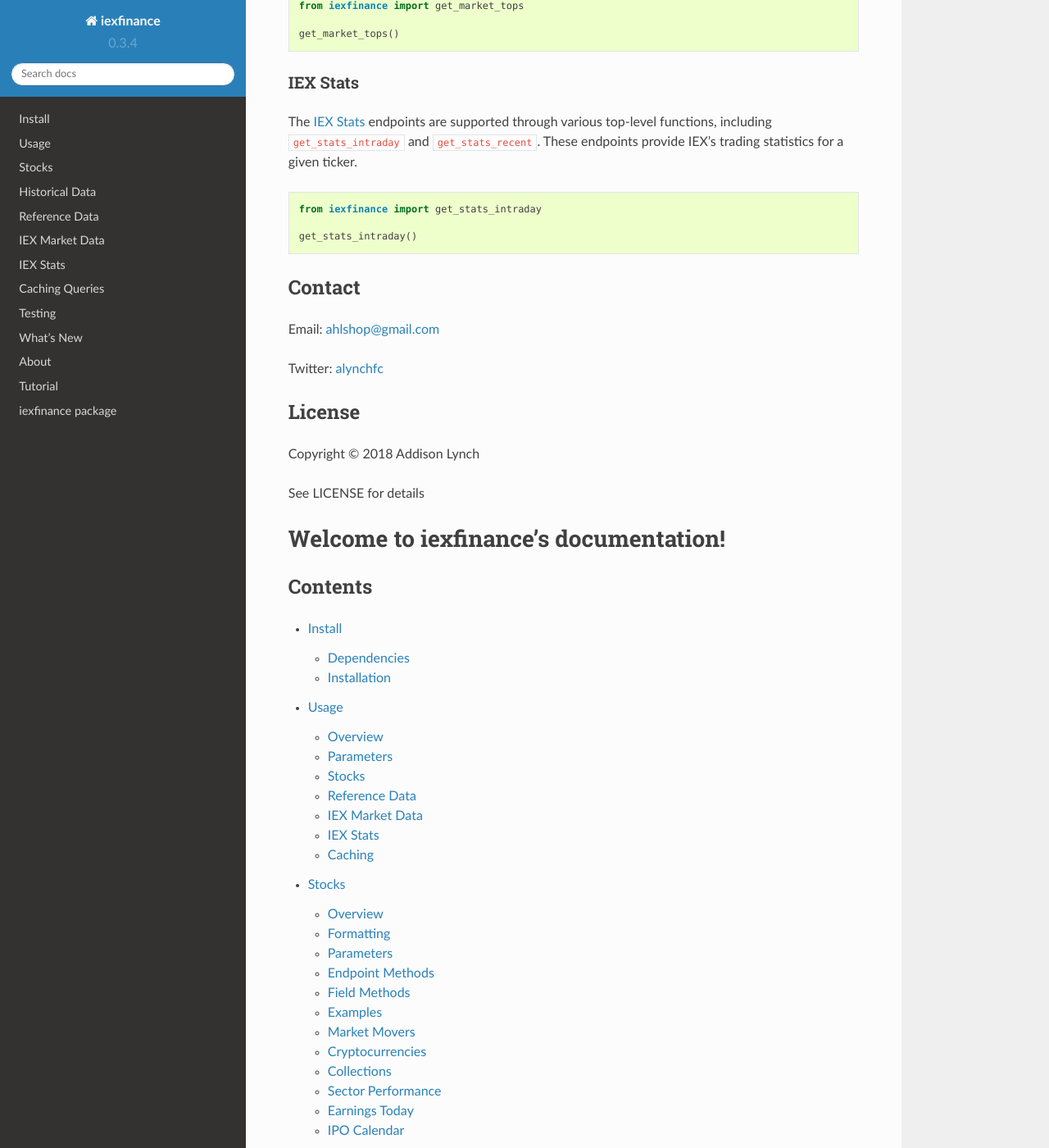
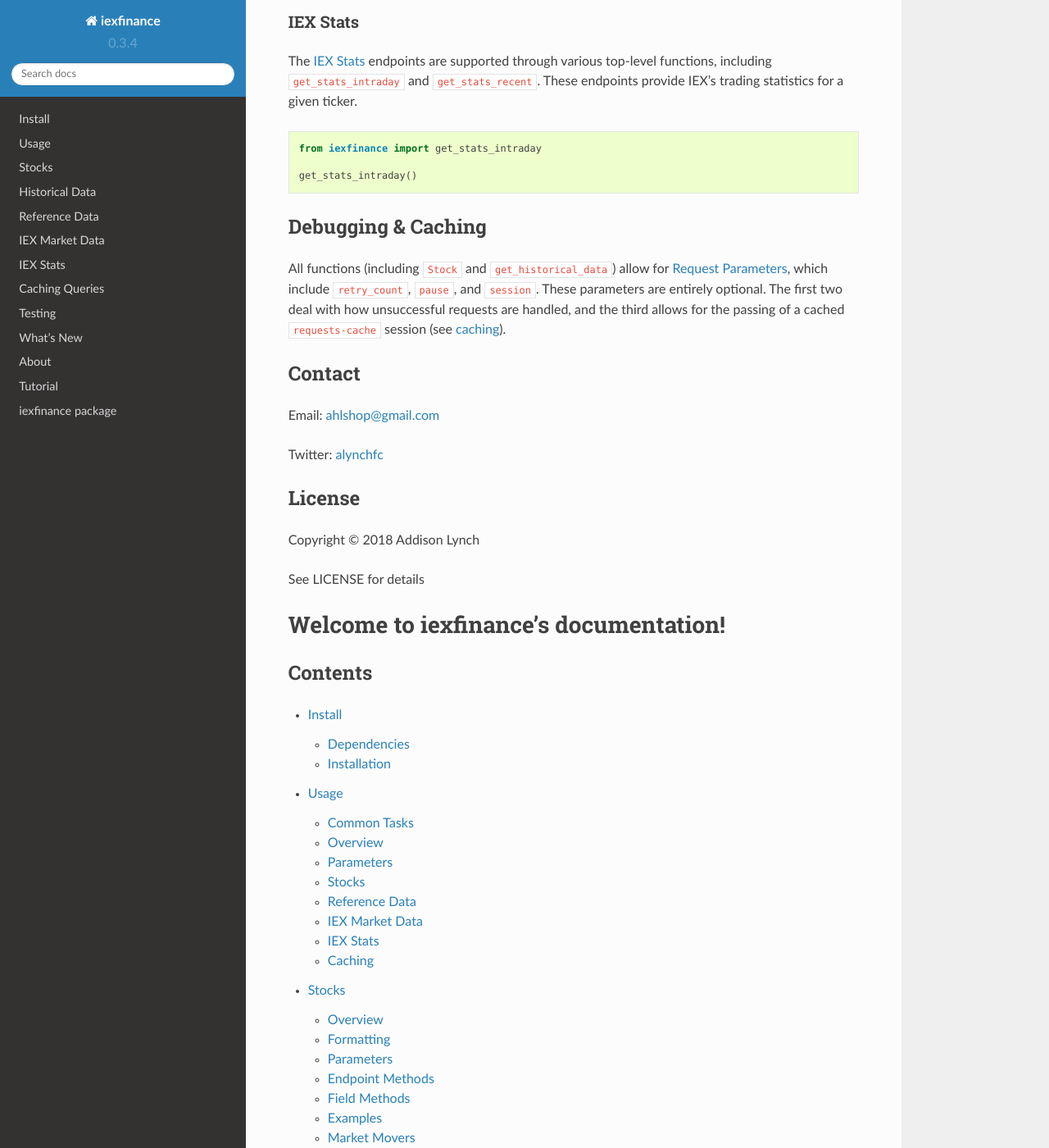
Before and after one commit to addisonlynch/iexfinance, a Sphinx documentation site: the page built from docs/source/index.rst, in a window 1280 px wide and 1400 px high, scrolled down 2464 px. Shown: the whole window at 82% size. Built offline with Sphinx 7.4.7 and the Read the Docs theme 2.0.0, drawn with Linux system fonts in a browser that asks for light colours; some of the changed text lies outside the part shown.

```diff
--- a/README.rst
+++ b/README.rst
@@ -62,14 +62,7 @@ endpoints are the `Stocks <https://iextrading.com/developer/docs/#stocks>`__
 endpoints, which allow access to various information regarding equities,
 including quotes, historical prices, dividends, and much more.
 
-All top-level functions (such as ``Stock`` and ``get_historical_data``), allow
-for `Request Parameters
-<https://addisonlynch.github.io/usage.html#parameters>`__, which
-include ``retry_count``, ``pause``, and ``session``. These parameters are
-entirely optional. The first two deal with how unsuccessful requests are
-handled, and the third allows for the passing of a cached ``requests-cache``
-session (see `caching
-<https://addisonlynch.github.io/iexfinance/caching.html>`__).
+All top-level functions (such as ``Stock`` and ``get_historical_data``)
 
 Stock Endpoints
 ^^^^^^^^^^^^^^^
@@ -164,6 +157,15 @@ a given ticker.
 	get_stats_intraday()
 
 
+Debugging \& Caching
+--------------------
+
+All functions (including ``Stock`` and ``get_historical_data``) allow
+for `Request Parameters <https://addisonlynch.github.io/usage.html#parameters>`__, which
+include ``retry_count``, ``pause``, and ``session``. These parameters are
+entirely optional. The first two deal with how unsuccessful requests are
+handled, and the third allows for the passing of a cached ``requests-cache``
+session (see `caching <https://addisonlynch.github.io/iexfinance/caching.html>`__).
 
 Contact
 -------
--- a/docs/source/market.rst
+++ b/docs/source/market.rst
@@ -86,6 +86,7 @@ Usage
 ~~~~~
 
 .. ipython:: python
+    :okexcept:
 
     from iexfinance import get_market_deep
 
--- a/docs/source/ref.rst
+++ b/docs/source/ref.rst
@@ -75,6 +75,7 @@ Usage
 
 
 .. ipython:: python
+    :okexcept:
 
 	from iexfinance import get_iex_corporate_actions
 
@@ -129,6 +131,7 @@ Usage
 
 
 .. ipython:: python
+    :okexcept:
 
 	from iexfinance import get_iex_next_day_ex_date
 
@@ -155,6 +158,7 @@ Usage
 .. _ref.iex-listed-symbol-directory-usage:
 
 .. ipython:: python
+    :okexcept:
 
 	from iexfinance import get_iex_listed_symbol_dir
 
--- a/docs/source/usage.rst
+++ b/docs/source/usage.rst
@@ -11,6 +11,22 @@
 Usage
 =====
 
+.. _usage.common:
+
+Common Tasks
+------------
+
+Historical Data
+~~~~~~~~~~~~~~~
+
+Daily
+^^^^^
+
+
+
+
+Minutely
+^^^^^^^^
 
 Overview
 --------
```
Also changed, not shown: other parts of docs/source/ref.rst (+2 -1 lines).
